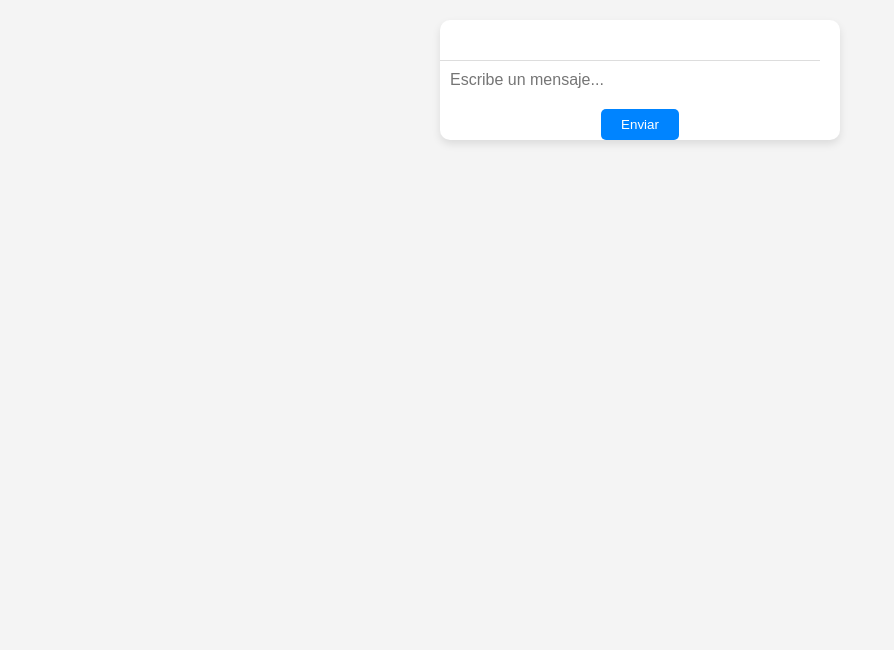
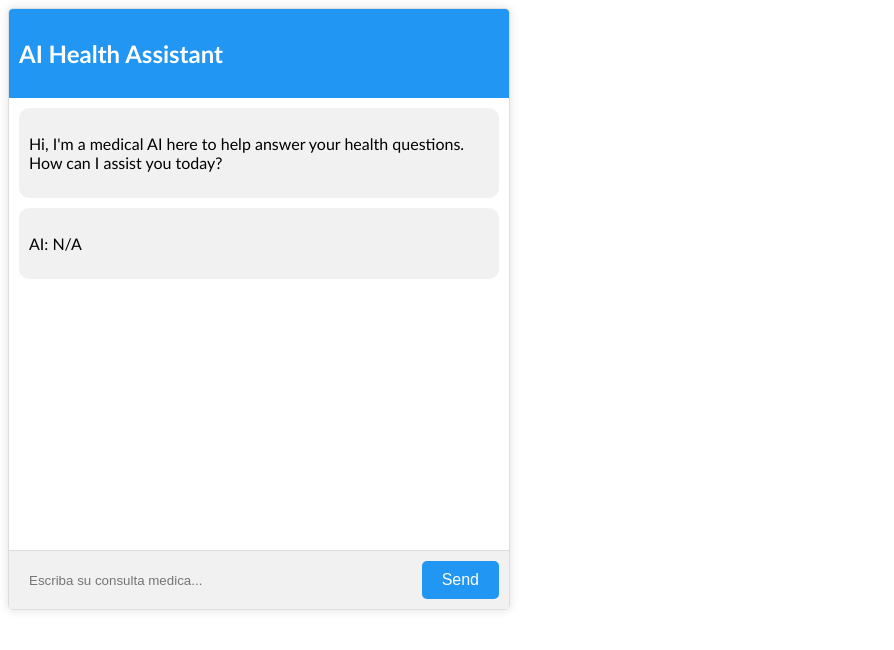
Before and after one commit to EddyDiazS/IAMedica, a plain HTML site: page index.html in a window 1280 px wide. Shown: the whole page, without its empty margins (0-894 px from the left). Drawn offline with nearby package versions, Linux system fonts and the light colour scheme.

Commit message:
Segundo Commit
Segundo Commit

```diff
--- /dev/null
+++ b/body.json
@@ -0,0 +1,6 @@
+{
+    "model": "llama2",
+    "created_at": "2023-08-04T08:52:19.385406455-07:00",
+    "response": "The",
+    "done": false
+  }
--- a/css/style.css
+++ b/css/style.css
@@ -1,77 +1,77 @@
-body {
-    font-family: Arial, sans-serif;
-    background-color: #f4f4f4;
-    margin: 0;
-    padding: 0;
+.chatbox {
+  display: flex;
+  flex-direction: column;
+  width: 500px;
+  height: 600px;
+  border: 1px solid #ddd;
+  border-radius: 5px;
+  overflow: hidden;
+  box-shadow: 0px 0px 10px 1px rgba(0,0,0,0.1);
 }
 
-  .chat-container {
-    background-color: #fff;
-    border-radius: 10px;
-    box-shadow: 0 4px 8px rgba(0, 0, 0, 0.1);
-    overflow: hidden;
-    max-width: 400px;
-    margin: 20px auto;
+.chat-header {
+  display: flex;
+  align-items: center;
+  padding: 10px;
+  background-color: #2196f3;
+  color: white;
 }
 
-  .chat-messages {
-    padding: 20px;
+.chat-content {
+  flex-grow: 1;
+  padding: 10px;
   overflow-y: auto;
-    max-height: 300px;
 }
 
-  .message {
-    display: flex;
-    align-items: flex-start;
-    margin-bottom: 15px;
+.chat-message {
+  margin-bottom: 10px;
 }
 
-  .avatar {
-    width: 40px;
-    height: 40px;
-    border-radius: 50%;
-    margin-right: 15px;
+.user-message {
+  align-self: flex-end;
 }
 
-  .message-content {
-    background-color: #f2f2f2;
-    padding: 10px;
-    border-radius: 10px;
-    max-width: 70%;
+.ai-message {
+  align-self: flex-start;
 }
 
-  .user-message .message-content {
-    background-color: #0084ff;
-    color: #fff;
+.message-bubble {
+  padding: 10px;
+  background-color: #f1f1f1;
+  border-radius: 10px;
+  display: flex;
+  flex-direction: column;
 }
 
-  .action-buttons {
-    text-align: center;
-    margin-top: 10px;
+.time-stamp {
+  font-size: 10px;
+  color: #888;
+  margin-top: 5px;
 }
 
 .chat-input {
-    width: calc(100% - 40px);
+  display: flex;
+  align-items: center;
   padding: 10px;
-    border: none;
+  background-color: #f1f1f1;
   border-top: 1px solid #ddd;
-    border-bottom-left-radius: 10px;
-    border-bottom-right-radius: 10px;
-    outline: none;
-    font-size: 16px;
 }
 
-  .action-button {
-    background-color: #0084ff;
-    color: #fff;
+.chat-input input {
+  flex-grow: 1;
   border: none;
+  padding: 10px;
   border-radius: 5px;
-    padding: 8px 20px;
-    margin: 0 5px;
-    cursor: pointer;
-    transition: background-color 0.3s ease;
+  background-color: #f1f1f1;
 }
 
-  .action-button:hover {
-    background-color: #0056b3;
+.chat-input button {
+  margin-left: 10px;
+  padding: 10px 20px;
+  border-radius: 5px;
+  background-color: #2196f3;
+  color: white;
+  border: none;
+  font-size: 16px;
+  cursor: pointer;
 }
--- a/index.html
+++ b/index.html
@@ -1,23 +1,38 @@
 <!DOCTYPE html>
 <html lang="es">
+
 <head>
   <meta charset="UTF-8">
   <meta name="viewport" content="width=device-width, initial-scale=1.0">
   <title>Chat de IA Médico</title>
-  <link rel="stylesheet" href="css/style.css"> <!-- Enlace al archivo CSS -->
-</head>
+  <link rel="stylesheet" href="css/style.css">
+
 <body>
+  <div class="chatbox">
+    <div class="chat-header">
 
-<div class="chat-container">
-  <div class="chat-messages" id="chat-messages">
-    <!-- Mensajes del chat -->
+      <h2 style="font-family: 'Gill Sans', 'Gill Sans MT', Calibri, 'Trebuchet MS', sans-serif;">AI Health Assistant</h2>
+    </div>
+    <div class="chat-content">
+      <div class="chat-message user-message">
+        <div class="message-bubble">
+          <p style="font-family: 'Gill Sans', 'Gill Sans MT', Calibri, 'Trebuchet MS', sans-serif;">Hi, I'm a medical AI here to help answer your health questions. How can I assist you today?</p>
+
+        </div>
+      </div>
+      <div class="chat-message ai-message">
+        <div class="message-bubble" id="output">
+          <p style="font-family: 'Gill Sans', 'Gill Sans MT', Calibri, 'Trebuchet MS', sans-serif;">AI: N/A</p>
+        </div>
+
+      </div>
+    </div>
+    <div class="chat-input">
+      <input type="text" id="input" placeholder="Escriba su consulta medica...">
+      <button id="buscar" >Send</button>
+    </div>
   </div>
-  <input type="text" class="chat-input" placeholder="Escribe un mensaje..." id="user-input">
-  <div class="action-buttons">
-    <button class="action-button" onclick="sendMessage()">Enviar</button>
-  </div>
-</div>
-
-<script src="js/main.js"></script> <!-- Enlace al archivo JavaScript -->
 </body>
+<script src="js/main.js"></script>
+<script src="https://code.jquery.com/jquery-3.6.0.min.js"></script>
 </html>
--- a/js/main.js
+++ b/js/main.js
@@ -1,27 +1,22 @@
-function sendMessage() {
-    var userInput = document.getElementById('user-input').value;
-    if (userInput.trim() === '') return;
+$(document).ready(function () {
+  $("#buscar").on("click", () => {
 
-    var chatMessages = document.getElementById('chat-messages');
-
-    var userMessage = document.createElement('div');
-    userMessage.classList.add('message', 'user-message');
-    userMessage.innerHTML = '<div class="message-content">' + userInput + '</div>';
-    chatMessages.appendChild(userMessage);
-
-    // Simulando la respuesta del bot después de un breve retraso (esto es donde tu lógica de IA entraría en juego)
-    setTimeout(function() {
-      var botMessage = document.createElement('div');
-      botMessage.classList.add('message', 'bot-message');
-      botMessage.innerHTML = `
-        <div class="message-content">¡Claro! Estoy aquí para ayudarte. ¿En qué puedo asistirte?</div>
-      `;
-      chatMessages.appendChild(botMessage);
-
-      // Desplazarse automáticamente hacia abajo para mostrar el último mensaje
-      chatMessages.scrollTop = chatMessages.scrollHeight;
-    }, 500);
-
-    // Limpiar el cuadro de entrada después de enviar el mensaje
-    document.getElementById('user-input').value = '';
-  }
+    var x = `Digita todo en español y eres un medico profesional y debes responder todo lo que te pidan pero solamente de medicina`
+    console.log(x)
+    var y = {
+      "model": "llama2",
+      "prompt": x,
+      "stream": false
+    }
+    $.ajax({
+      method: "POST",
+      url: "http://localhost:11434/api/generate",
+      contentType: "application/json",
+      data: JSON.stringify(y),
+      success: function (data) {
+        console.log(data)
+        $("#output").html(`<p> ${data.response} </p>`)
+      }
+    })
+  })
+})
```
Lines whose indentation alone changed are shown as unchanged.
